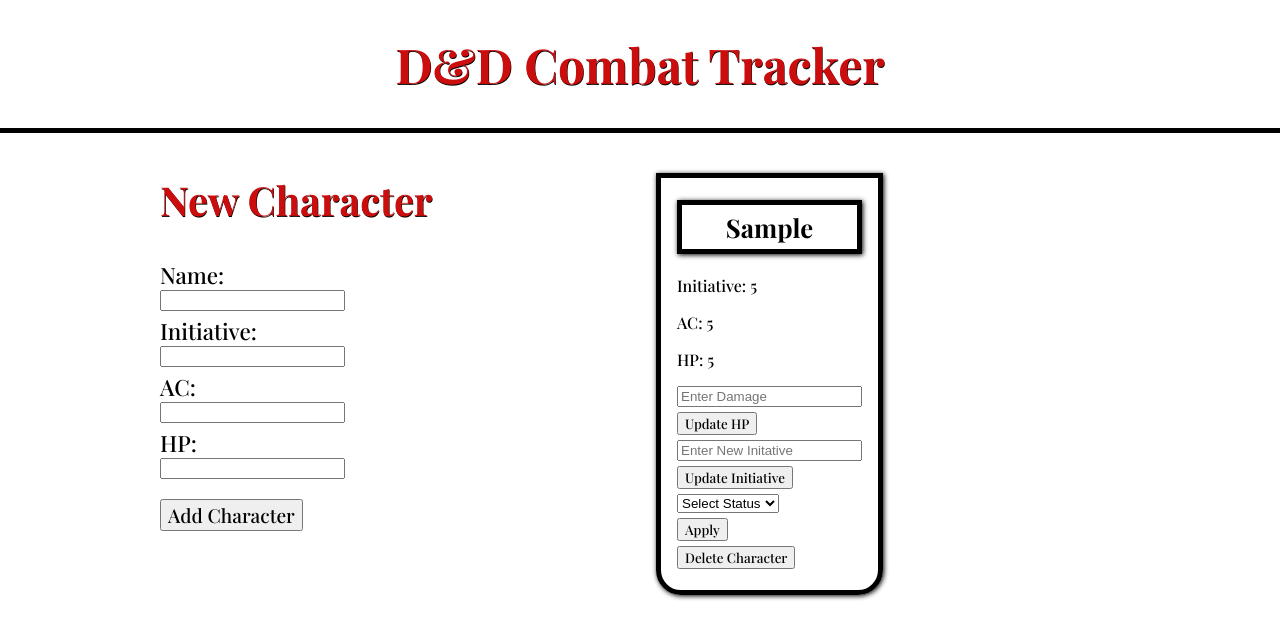
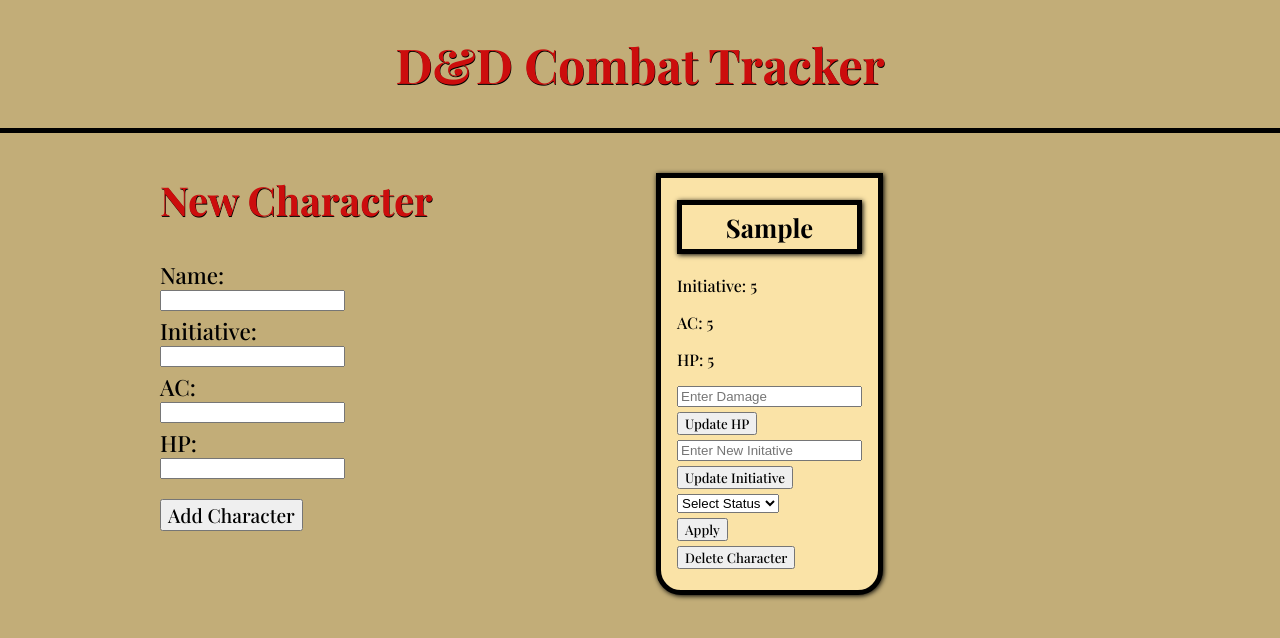
Before and after one commit to masonmohler/DnDCombatTracker, a plain HTML site: page index.html in a window 1280 px wide. Both pictures are taken after typing "Sample", "5", "5", "5" into the empty fields and a click on the button "Add Character". Drawn offline with nearby package versions, Linux system fonts and the light colour scheme.

Commit message:
Changed colors

```diff
--- a/assets/style.css
+++ b/assets/style.css
@@ -25,6 +25,7 @@ html {
 body {
   margin: 0;
   font-family: "Playfair Display", serif;
+  background-color: #c2ad78;
 }
 
 header {
@@ -92,6 +93,7 @@ button {
   border: 5px solid #000;
   border-radius: 0 0 25px 25px;
   box-shadow: 1px 1px 5px #000;
+  background-color: #fae3a7;
 }
 
 .character-card h2 {
```
